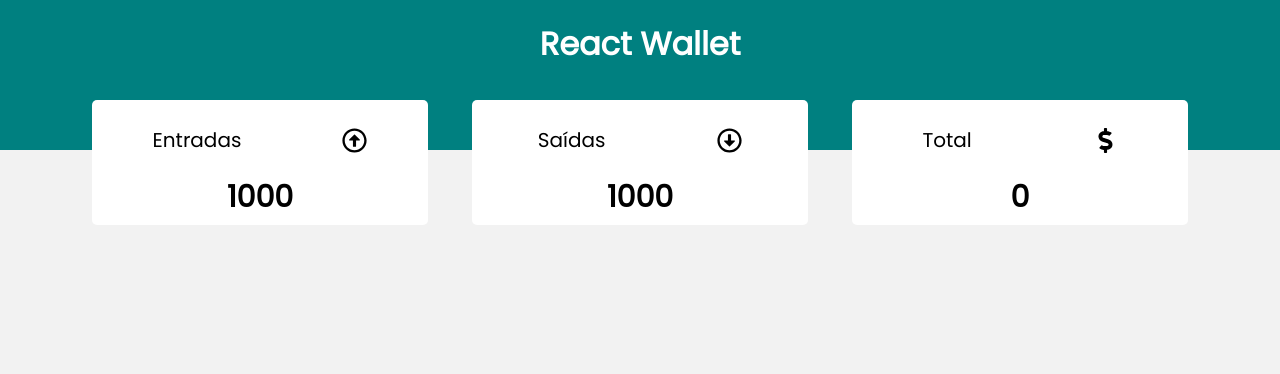
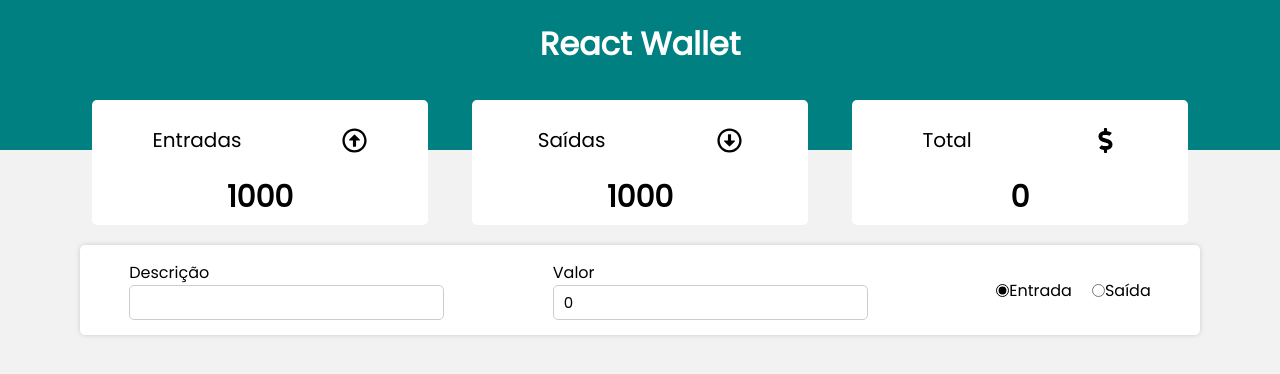
Before and after one commit to vinnycosta9898/react-wallet, a React (Vite) app: page / in a window 1280 px wide. Shown: the top 374 px of the page. Built offline with nearby package versions, Linux system fonts and the light colour scheme.

Commit message:
Adicionando o componente Form

```diff
--- a/src/App.tsx
+++ b/src/App.tsx
@@ -1,6 +1,7 @@
 import { GlobalStyle } from "./styles/GlobalStyle";
 import { Header } from './components/Header';
-import { Resume } from "./components/Resume";
+import { Resume } from './components/Resume';
+import { Form } from './components/Form';
 
 function App() {
   return (
@@ -8,6 +9,7 @@ function App() {
       <GlobalStyle/>
       <Header/>
       <Resume/>
+      <Form/>
     </div>
   )
 }
--- /dev/null
+++ b/src/components/Form/index.tsx
@@ -0,0 +1,68 @@
+import { Container,
+         InputContainer,
+         Label,
+         Input,
+         RadioGroup,
+         Button
+        } from './styles';
+
+import { useState } from 'react';
+
+export function Form(){
+    const [desc, setDesc] = useState("");
+    const [amount, setAmount] = useState(0);
+    const [isExpense, setExpense] = useState(false);
+
+    function handleSave(){
+        if(!desc || !amount){
+            alert("Informe a descrição e o Valor")
+            return;
+        }else if(amount < 1){
+            alert("O valor tem que ser positivo")
+            return;
+        }
+    }
+
+    return(
+        <Container>
+            <InputContainer>
+                <Label>Descrição</Label>
+                <Input
+                    value={desc}
+                    onChange={(e) => {setDesc(e.target.value)}}
+                />
+            </InputContainer>
+
+            <InputContainer>
+                <Label>Valor</Label>
+                <Input
+                    value={amount}
+                    onChange={(e) => {setAmount(Number(e.target.value))}}
+                />
+            </InputContainer>
+
+            <RadioGroup>
+                <Input
+                    type="radio"
+                    id="rIncome"
+                    defaultChecked
+                    name="group1"
+                    onChange={() => setExpense(!isExpense)}
+                />
+                <Label htmlFor="rIncome">Entrada</Label>
+
+                <Input
+                    type="radio"
+                    id="rExpenses"
+                    name="group1"
+                    onChange={() => setExpense(!isExpense)}
+                />
+                <Label htmlFor="rExpenses">Saída</Label>
+
+
+
+            </RadioGroup>
+
+        </Container>
+    )
+}
--- /dev/null
+++ b/src/components/Form/styles.ts
@@ -0,0 +1,59 @@
+import styled from "styled-components";
+
+export const Container = styled.div`
+    max-width: 1120px;
+    margin: 20px auto;
+    width: 98%;
+
+    background-color: #fff;
+    box-shadow: 0px 0px 5px #ccc;
+    border-radius: 5px;
+
+    display: flex;
+    justify-content: space-around;
+    padding: 15px 0;
+    gap: 10px;
+
+    @media (max-width: 750px){
+        display: grid;
+    }
+`
+
+export const InputContainer = styled.div`
+    display: flex;
+    flex-direction: column;
+`
+
+export const Label = styled.label`
+
+`
+
+export const Input = styled.input`
+    border: 1px solid #ccc;
+    border-radius: 5px;
+    font-size: 15px;
+
+    padding: 5px 10px;
+    outline: none;
+`
+
+export const RadioGroup = styled.div`
+    display: flex;
+    align-items: center;
+
+    input{
+        accent-color: #000;
+        margin-left: 20px;
+        margin-top: 0;
+    }
+`
+
+export const Button = styled.button`
+    background-color: teal;
+    color: #fff;
+    border: none;
+    border-radius: 5px;
+    cursor: pointer;
+    padding: 5px 10px;
+
+`
```
